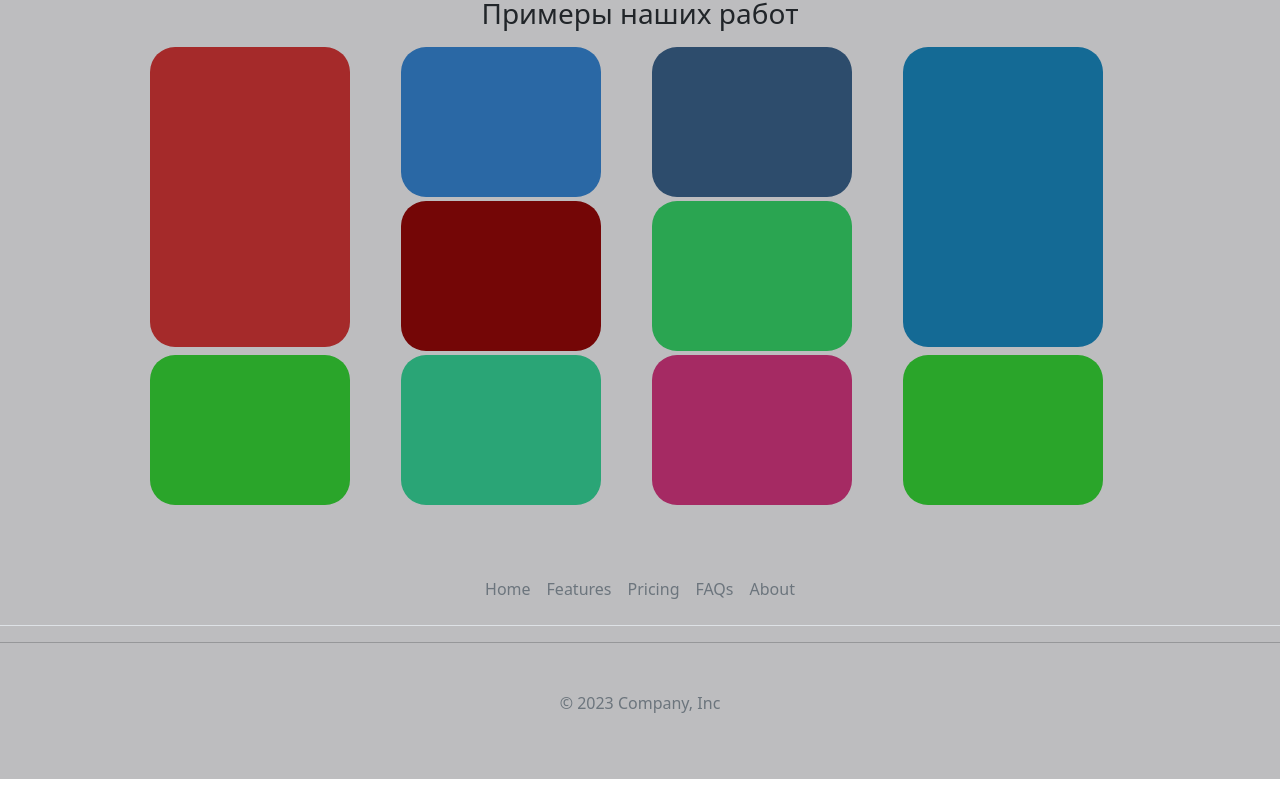
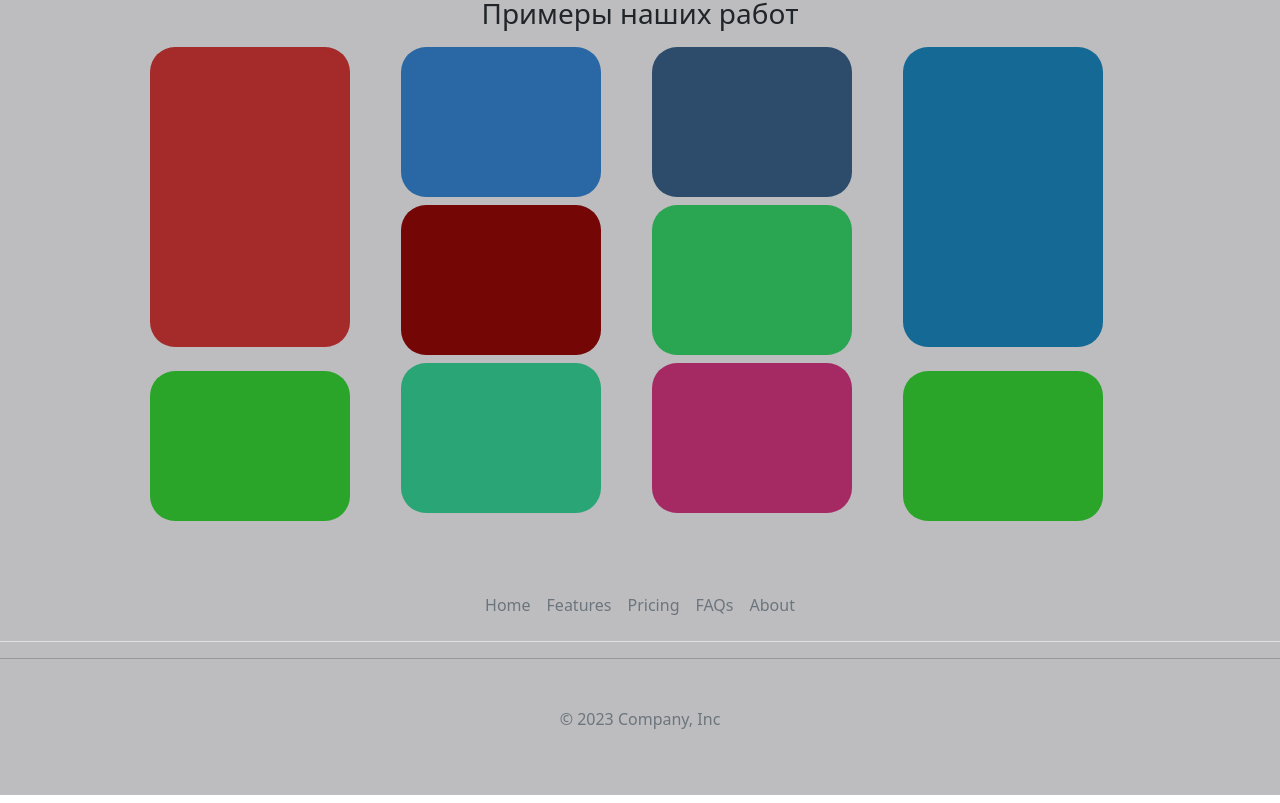
Before and after one commit to Video-equipment-store/Video-store, a Vue app in the folder project/frontend/: page / in a window 1280 px wide. Shown: the part 1973-2776 px from the top of the page. Built offline with nearby package versions, Linux system fonts and the light colour scheme.

Commit message:
ref style

```diff
--- a/project/frontend/src/components/Footer.vue
+++ b/project/frontend/src/components/Footer.vue
@@ -2,7 +2,7 @@
 </script>
 
 <template>
-    <footer class="py-3 my-4">
+    <footer class="py-3 mt-3">
         <ul class="nav justify-content-center border-bottom pb-3 mb-3">
             <li class="nav-item"><a href="#" class="nav-link px-2 text-muted">Home</a></li>
             <li class="nav-item"><a href="#" class="nav-link px-2 text-muted">Features</a></li>
--- a/project/frontend/src/components/global/WorkExamples.vue
+++ b/project/frontend/src/components/global/WorkExamples.vue
@@ -4,22 +4,22 @@
 <template>
     <div class="row">
         <div class="col">
-            <div class="exaple-item mb-2" style="background-color: brown; height: 300px;"></div>
+            <div class="exaple-item mb-4" style="background-color: brown; height: 300px;"></div>
             <div class="exaple-item" style="background-color: rgb(42, 165, 42); height: 150px;"></div>
         </div>
         <div class="col">
-            <div class="exaple-item  mb-1" style="background-color: rgb(42, 104, 165); height: 150px;"></div>
-            <div class="exaple-item  mb-1" style="background-color: rgb(116, 6, 6); height: 150px;"></div>
+            <div class="exaple-item  mb-2" style="background-color: rgb(42, 104, 165); height: 150px;"></div>
+            <div class="exaple-item  mb-2" style="background-color: rgb(116, 6, 6); height: 150px;"></div>
             <div class="exaple-item" style="background-color: rgb(42, 165, 118); height: 150px;"></div>
 
         </div>
         <div class="col">
-            <div class="exaple-item  mb-1" style="background-color: rgb(45, 76, 108); height: 150px;"></div>
-            <div class="exaple-item  mb-1" style="background-color: rgb(42, 165, 81); height: 150px;"></div>
+            <div class="exaple-item  mb-2" style="background-color: rgb(45, 76, 108); height: 150px;"></div>
+            <div class="exaple-item  mb-2" style="background-color: rgb(42, 165, 81); height: 150px;"></div>
             <div class="exaple-item" style="background-color: rgb(165, 42, 99); height: 150px;"></div>
         </div>
         <div class="col">
-            <div class="exaple-item  mb-2" style="background-color: rgb(20, 106, 149); height: 300px;"></div>
+            <div class="exaple-item  mb-4" style="background-color: rgb(20, 106, 149); height: 300px;"></div>
             <div class="exaple-item" style="background-color: rgb(42, 165, 42); height: 150px;"></div>
         </div>
 
```
